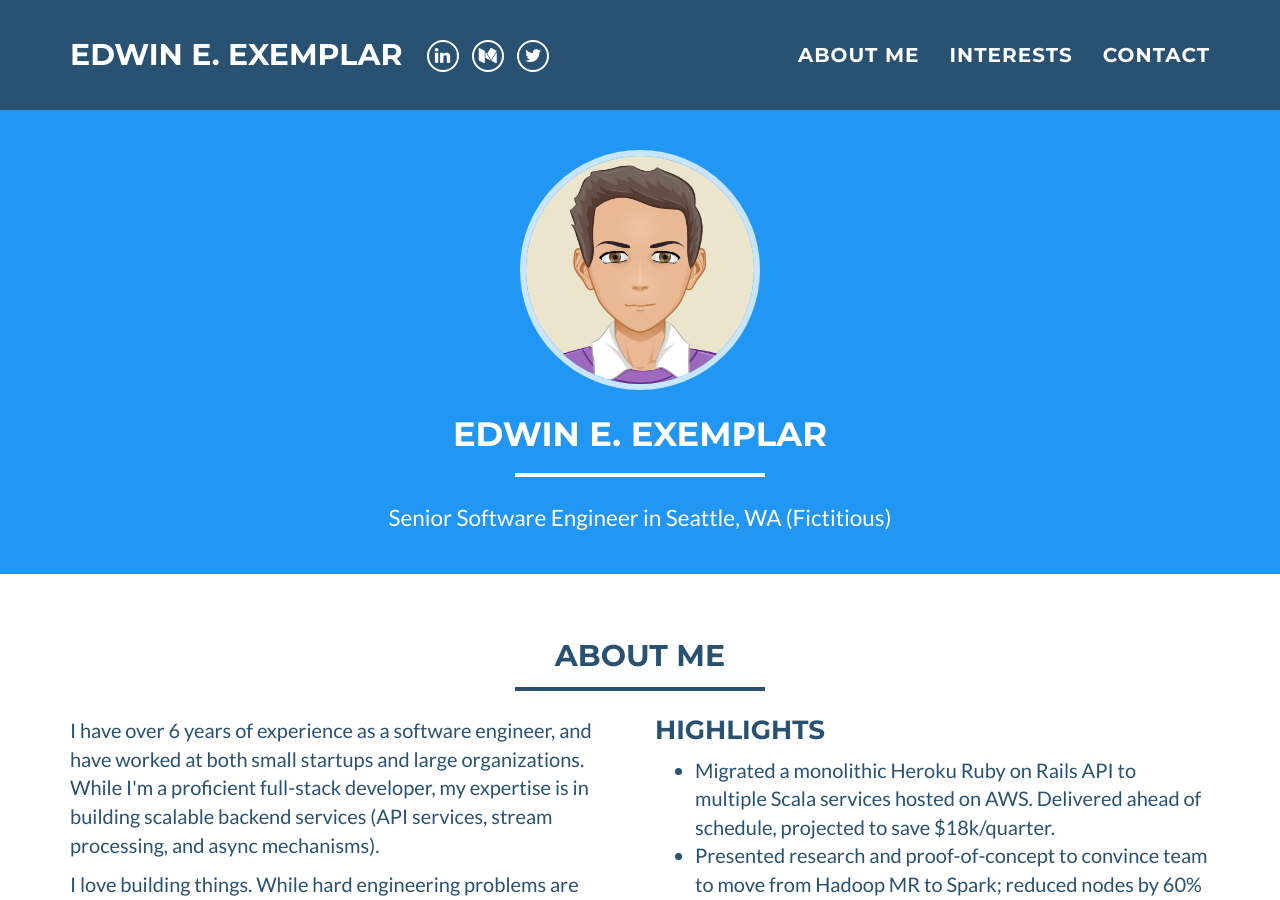
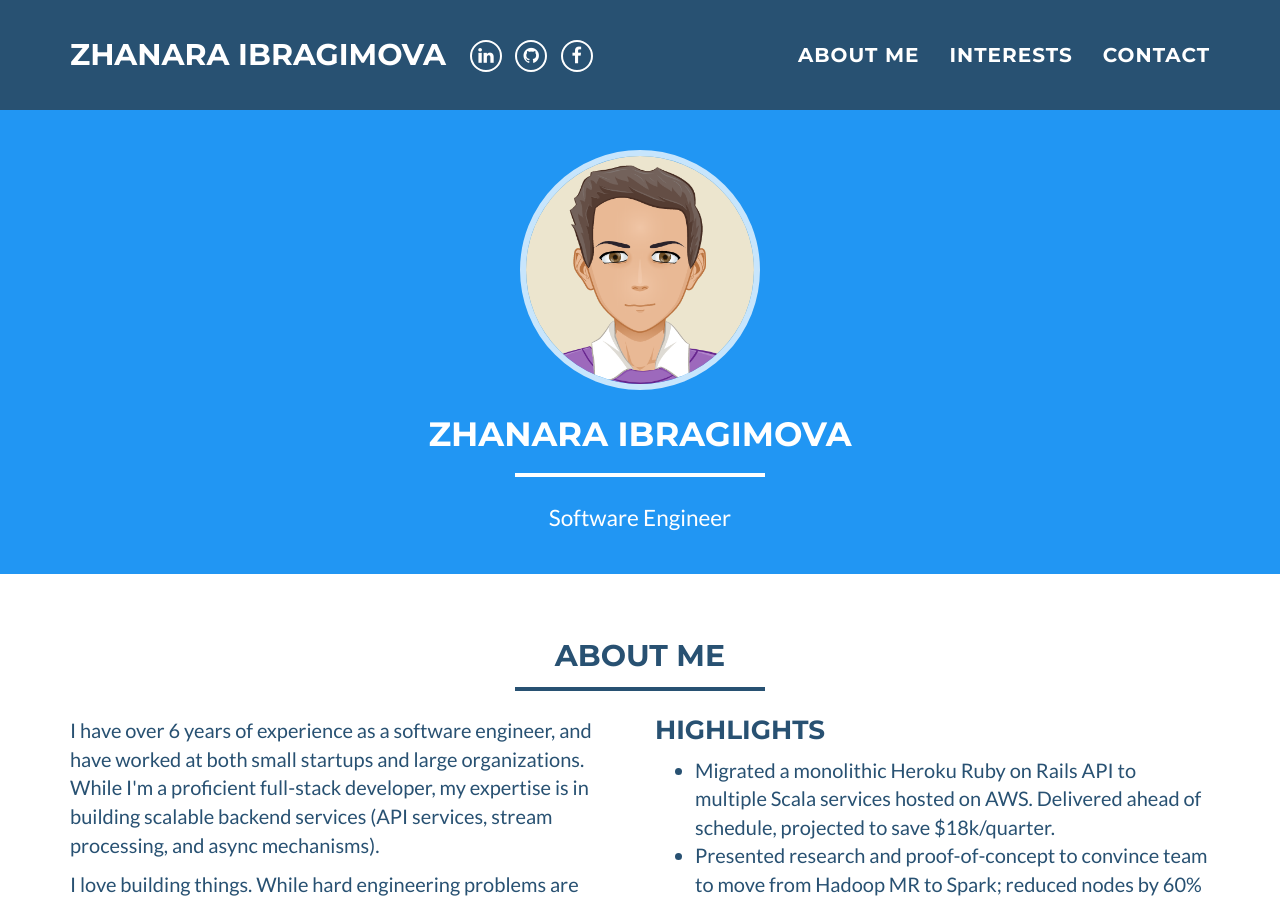
Before and after one commit to zibragimova/zibragimova.github.io, a Jekyll site: the page built from index.html, in a window 1280 px wide and 900 px high. Built offline with Jekyll 4.4.1, drawn with Linux system fonts in a browser that asks for light colours; some of the changed text lies outside the part shown.

Commit message:
CUSTOMIZING WEBSITE

```diff
--- a/_config.yml
+++ b/_config.yml
@@ -1,20 +1,20 @@
 # Site settings
-name: Edwin E. Exemplar
-email: edwin+contactme@someemail.com
+name: Zhanara Ibragimova
+email: i.zhanara.k@gmail.com
 #canonical_url: https://edwinexemplar.com
 keywords: "Software Engineer, Python, Ruby, Machine Learning, Deep Learning, Startups, Agile, Pair Programming"
-skills: "Senior Software Engineer in Seattle, WA (Fictitious)"
+skills: "Software Engineer"
 baseurl:
 
 # Social networks usernames (many more available: google-plus, flickr, dribbble, pinterest, instagram, tumblr, linkedin, etc.)
 # You should replace these with your social networks, of course. :)
 social:
   - title: linkedin
-    url: https://www.linkedin.com/in/cgroom/
-  - title: medium
-    url: https://medium.com/@cgroom
-  - title: twitter
-    url: https://twitter.com/chuck_groom
+    url: https://www.linkedin.com/in/zara-zara-zara/
+  - title: github
+    url: https://github.com/zibragimova
+  - title: facebook
+    url: https://www.facebook.com/kyrgyzochka?ref=bookmarks
 
 # Google webmaster tools
 google_verify:
```
